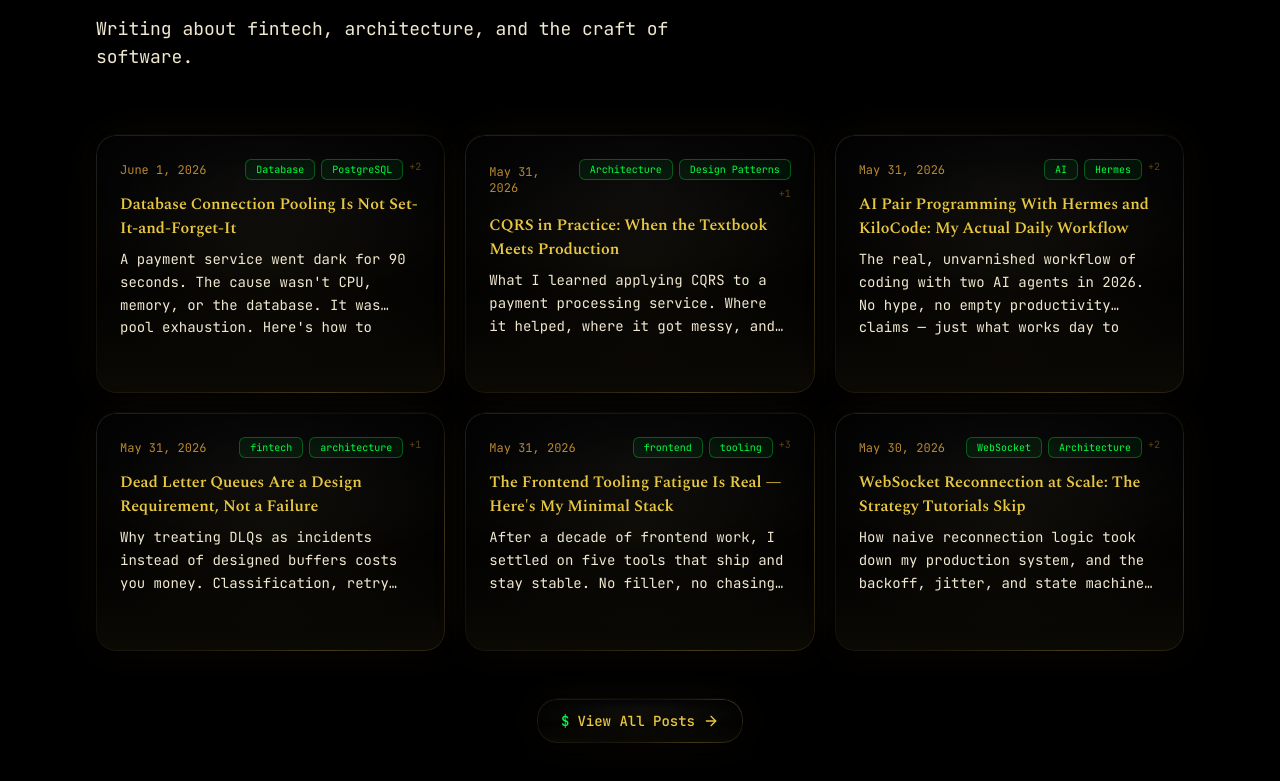
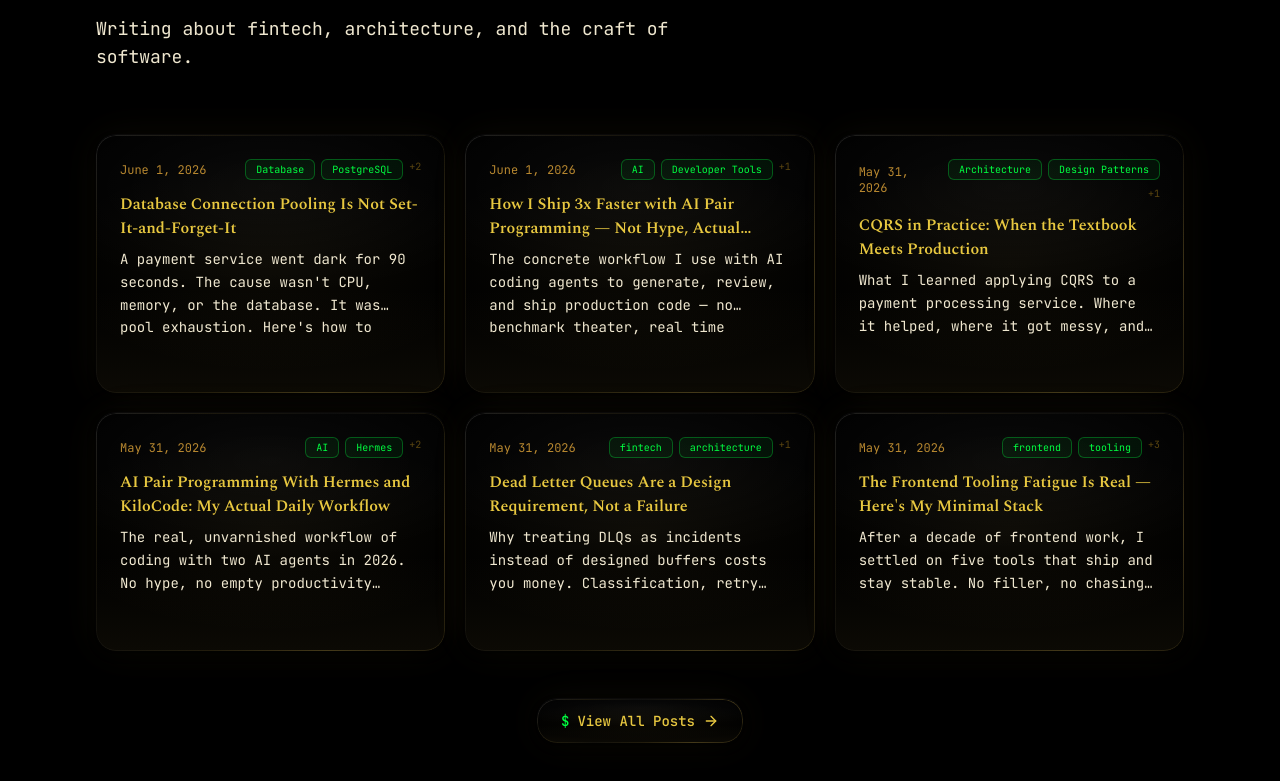
Before and after one commit to cryptorichyrich/biotama-next, a Next.js app: page / in a window 1280 px wide. Shown: the part 6413-7194 px from the top of the page. Built offline with nearby package versions, Linux system fonts and the light colour scheme.

Commit message:
blog: How I Ship 3x Faster with AI Pair Programming

```diff
--- a/src/data/blog-posts.ts
+++ b/src/data/blog-posts.ts
@@ -2133,6 +2133,73 @@ After the fix, the service handled 3x the original peak without a single checkou
 
 Architecture is about trade-offs, not silver bullets. Connection pooling looks simple on the surface. The configuration you choose shapes how your system behaves under pressure. Set your numbers based on measured data. Monitor the four metrics above. Size your pool for the traffic you'll have, not the traffic you have now.`,
   },
+  {
+    slug: "ai-pair-programming-workflow",
+    title: "How I Ship 3x Faster with AI Pair Programming — Not Hype, Actual Workflow",
+    description:
+      "The concrete workflow I use with AI coding agents to generate, review, and ship production code — no benchmark theater, real time savings, and what the AI still can't do.",
+    date: "2026-06-01",
+    tags: ["AI", "Developer Tools", "Productivity"],
+    content: `# How I Ship 3x Faster with AI Pair Programming — Not Hype, Actual Workflow
+
+The AI coding assistant discourse has split into two camps: evangelists promising 10x productivity and skeptics dismissing it all as autocomplete on steroids. After a year of integrating AI agents into my daily workflow, the reality sits somewhere else. AI pair programming delivers about 3x throughput for specific tasks — and near-zero for others. This is the workflow that gets me there.
+
+## The 3x Claim, Grounded
+
+I measure time from ticket to merged PR, not keystrokes or lines of code. A typical CRUD endpoint with tests, validation, and error handling used to take about 90 minutes. With AI pair programming, that dropped to around 30 minutes. The savings come from three activities: scaffolding, test generation, and boilerplate elimination.
+
+The tasks where AI does not help: debugging race conditions in distributed systems, designing API contracts that survive six months without breaking changes, and making architectural decisions about data modeling. These still require hours of thinking, whiteboarding, and sometimes sleeping on it. The AI cannot do the thinking. It accelerates the typing that follows.
+
+## The Actual Workflow
+
+My setup is Hermes running as a background agent alongside KiloCode in VS Code. Four phases:
+
+**Phase 1: Specification.** I write a spec comment describing what needs to happen — inputs, outputs, edge cases, and constraints. This is where I do the thinking. The comment takes five minutes and forces me to define the problem before writing code.
+
+\`\`\`
+// Feature: Refund endpoint for partial order cancellation
+// Input: orderId, refundItems[], reason, idempotencyKey
+// Output: RefundResponse with amount, status, and reference
+// Constraints: must check payment status, must validate refund <= captured amount,
+//              must be idempotent, must log for audit
+\`\`\`
+
+**Phase 2: Generation.** Hermes generates the implementation — types, validation, the service layer, tests, error handling. About 90 seconds. The output is structured, typed, and follows project conventions because Hermes carries context of the entire codebase through knowledge graphs.
+
+**Phase 3: Review.** I read every line. I treat AI output the same way I treat a junior developer's PR. About 80% of the time, the code is correct and needs minor adjustments. The other 20% requires significant rework: the AI misunderstood a business rule, chose a suboptimal algorithm, or missed an edge case I did not specify in enough detail.
+
+**Phase 4: Refinement.** I iterate. Sometimes that means updating the spec comment with what I learned during review and regenerating. Sometimes it means fixing the one function that is not quite right. The iteration cycles are fast — two to three rounds at most.
+
+## What Makes This Work
+
+Three things separate an effective AI workflow from a frustrating one:
+
+**Context matters more than model size.** A smaller model with full codebase context outperforms a larger model working from a single file. Hermes's knowledge graph tracks dependencies, call hierarchies, and test coverage. When I ask for a refund endpoint, it knows about the payment service, the audit logger, and the existing validation patterns.
+
+**Specification quality determines output quality.** The difference between useful generation and garbage is the clarity of the spec. "Add refund endpoint" produces generic code. Specifying exact constraints and edge cases produces production-ready code. The AI follows instructions to the letter but has no judgment. Give it good instructions.
+
+**Review discipline is non-negotiable.** The fastest way to introduce subtle bugs is to merge AI-generated code without reading it. The second fastest way is to skim it. I have caught the AI hallucinating API methods, mishandling null cases, and generating tests that pass but do not verify the right behavior. Trust the AI like you would trust a smart intern — verify everything.
+
+## Where the Real Time Lives
+
+The productivity gains compound across the development cycle. The initial implementation is faster, but the downstream effects matter more:
+
+The AI writes comprehensive tests from the start. It does not skip edge cases out of laziness or deadline pressure. Fewer bugs reach QA, fewer regressions appear later.
+
+Documentation stays current. I have Hermes generate doc comments alongside the code. They stay accurate because they come from the implementation, not from a separate writing session that gets forgotten.
+
+Refactoring becomes fearless. When I change a data model or API contract, the AI updates every affected file. What used to be a two-hour grep-and-replace session becomes a five-minute verification.
+
+## What This Does Not Replace
+
+AI pair programming does not replace system design, code review, or architectural judgment. It does not replace understanding your users, your business domain, or your deployment environment. It replaces the mechanical part of software engineering: typing out well-understood implementations, generating test cases for known patterns, and converting specifications into code.
+
+The senior engineer who learns to delegate the mechanical work to AI while focusing on the thinking work will ship faster and build better. The senior engineer who dismisses AI tools will fall behind. The junior engineer who relies on AI without developing judgment will write code that looks correct and fails in production.
+
+What I have found after building with these tools for a year is that the bottleneck was never my typing speed. It was the gap between thinking and executing. AI pair programming shrinks that gap. Not by thinking for me. By executing faster once the thinking is done.
+
+![AI Pair Programming Workflow](/images/blog/ai-pair-programming-workflow.jpg)`,
+  },
 ];
 
 export function getBlogPostBySlug(slug: string): BlogPost | undefined {
```
Also changed, not shown: public/images/blog/ai-pair-programming-workflow.jpg (added).
